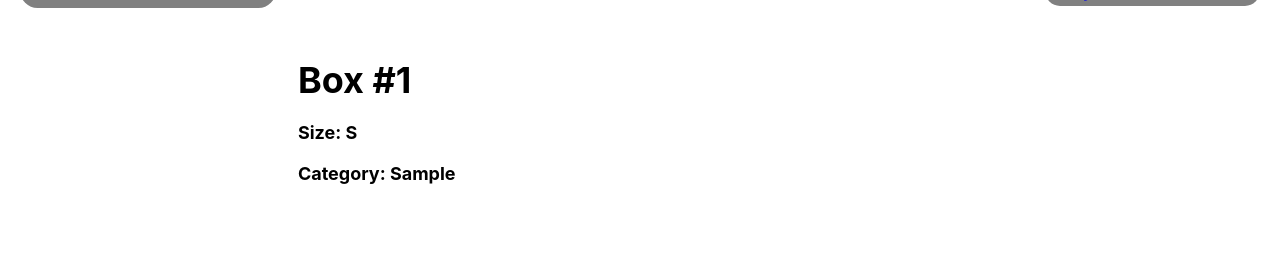
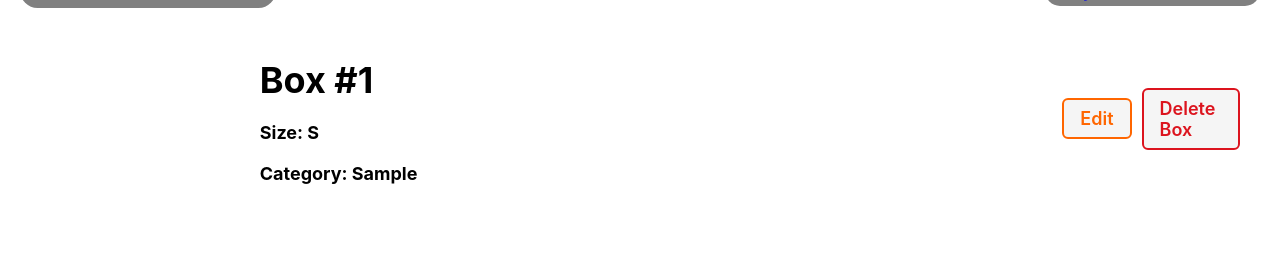
Before and after one commit to rhkearns/boxitup2, a Django app: page /boxes/1/ in a window 1280 px wide. Shown: the part 47-315 px from the top of the page. Run offline with Django 3.2, Linux system fonts and the light colour scheme; tables that the repository leaves empty hold one stand-in row (values such as "Sample post").

Commit message:
add update and delete buttons to details

```diff
--- a/main_app/templates/boxes/detail.html
+++ b/main_app/templates/boxes/detail.html
@@ -16,9 +16,9 @@
     <h3>Size: {{box.size}}</h3>
     <h3>Category: {{box.category}}</h3>
   </div>
-  {% comment %} <a href="{% url 'boxes_update' box.id %}" class="btn warn">Edit</a>
+  <a href="{% url 'boxes_update' box.id %}" class="btn warn">Edit</a>
   <a href="{% url 'boxes_delete' box.id %}" class="btn danger">Delete Box</a>
-  <a href="{% url '' box.id %}" class="btn close">Close Box</a> {% endcomment %}
+  {% comment %} <a href="{% url '' box.id %}" class="btn close">Close Box</a>  {% endcomment %}
 </section>
 
 {% comment %}
```
